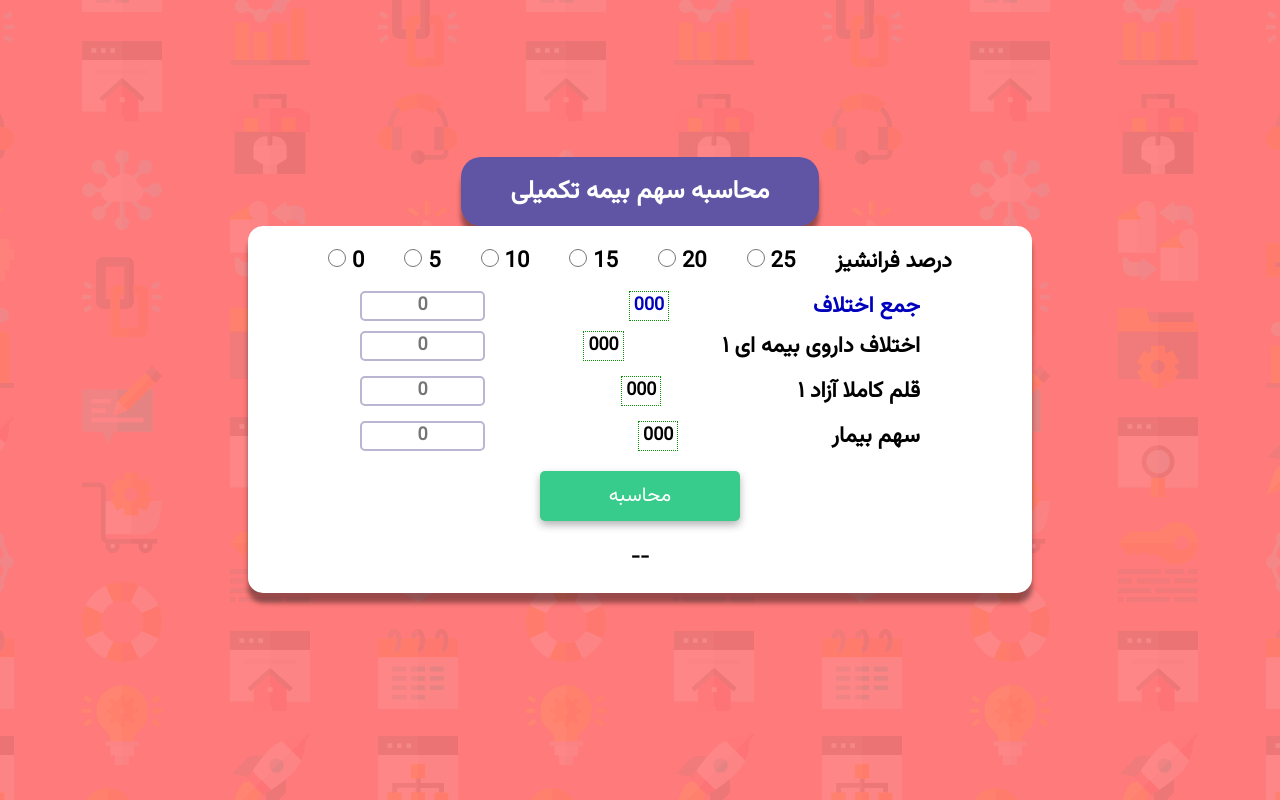
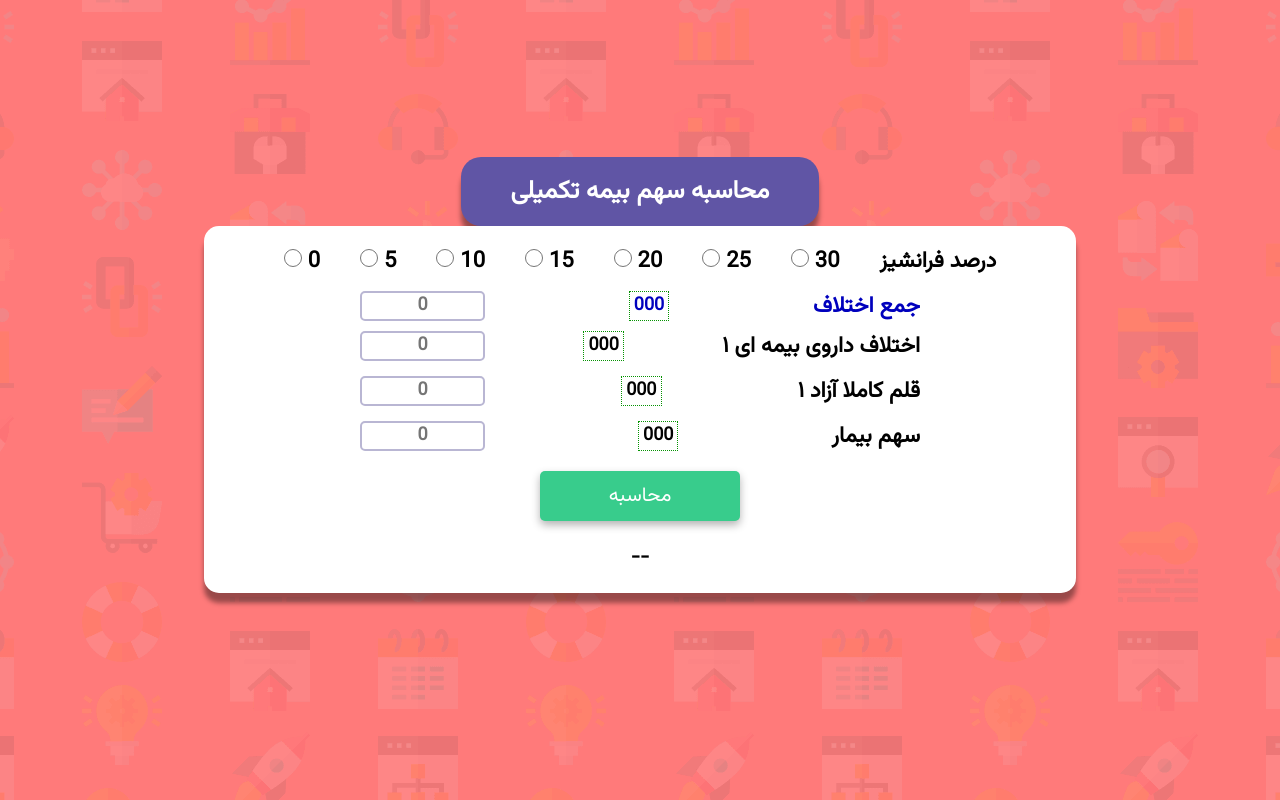
Before and after one commit to moienheydari/Mahmoud, a React (Create React App) app: page / in a window 1280 px wide. Built offline with nearby package versions, Linux system fonts and the light colour scheme; the HTML template or start-up script is replaced by a standard one; a web font is replaced by a local one.

Commit message:
new feranshiz

```diff
--- a/src/components/SignupField.js
+++ b/src/components/SignupField.js
@@ -188,6 +188,14 @@ export default function SignupField() {
                         checked={form.feranshiz == 25}
                         onChange={handleOptionChange}
                     /> 25</label>
+                    <label><input
+                        className='radio'
+                        type='radio'
+                        name='feranshiz'
+                        value={30}
+                        checked={form.feranshiz == 30}
+                        onChange={handleOptionChange}
+                    /> 30</label>
                     <p>درصد فرانشیز</p>
                 </div>
             </div>
```
Also changed, not shown: 7 other files (tests, documents, lock files or other folders).
